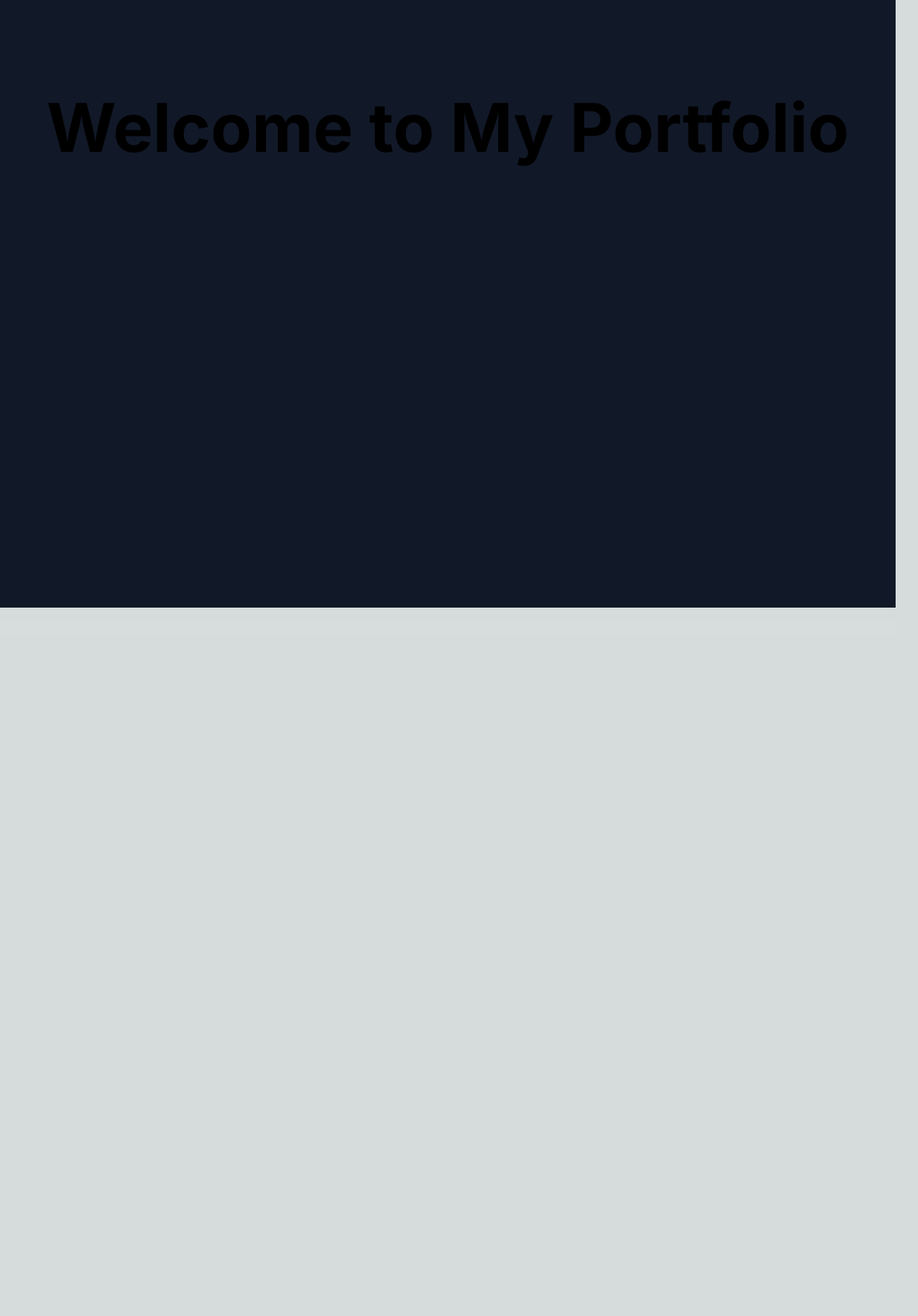
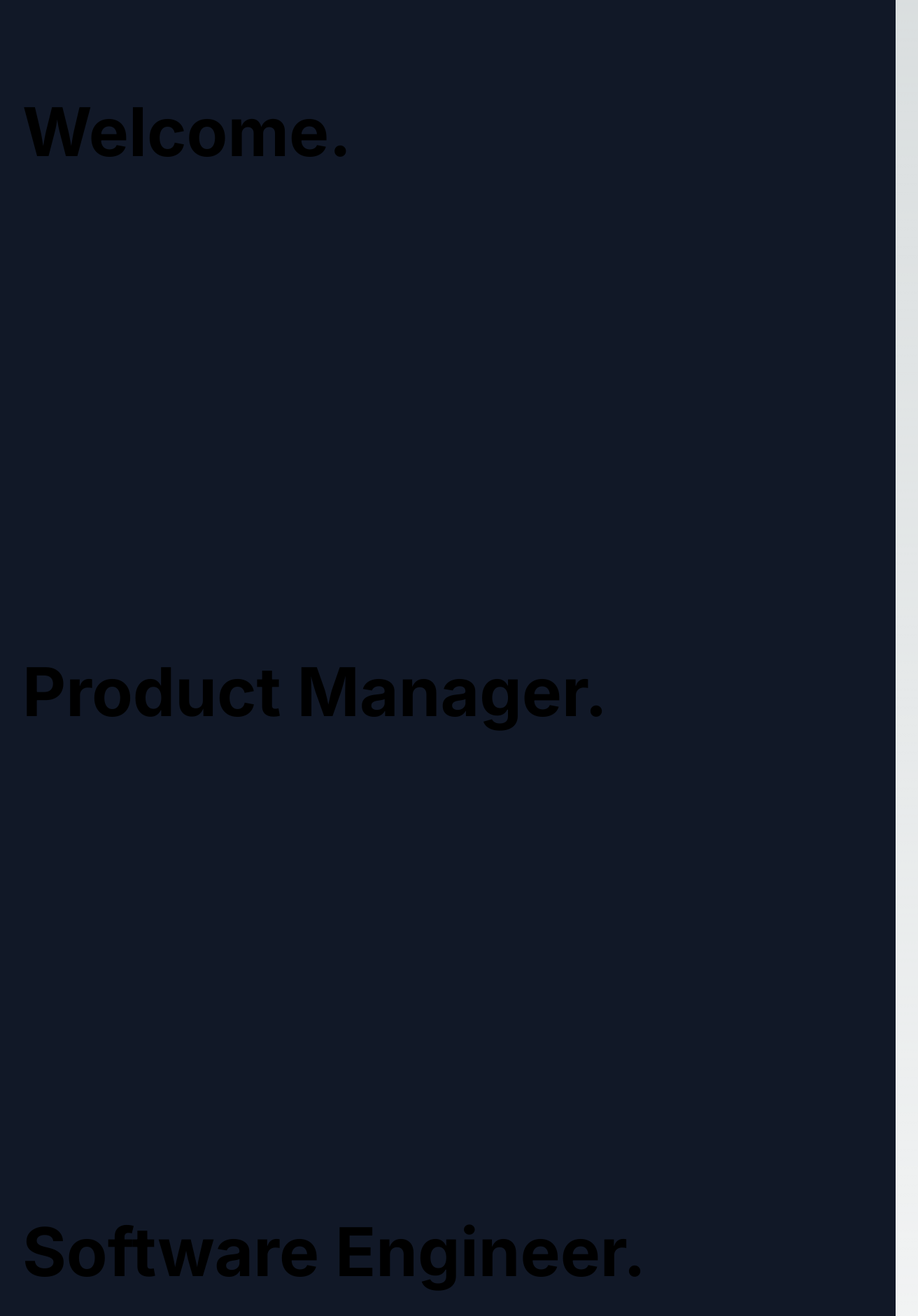
Before and after one commit to Taylorgtyler/taylorgtyler.com, a Next.js app: page / in a window 1280 px wide. Shown: the part 300-2180 px from the top of the page at 70% size, 1312 px wide, since content can reach past the window. Before the commit the page ends 1206 px from the top, so only its background shows below. Built offline with nearby package versions, Linux system fonts and the light colour scheme.

Commit message:
improved home animations

```diff
--- a/app/components/herosection/hero/index.tsx
+++ b/app/components/herosection/hero/index.tsx
@@ -1,50 +1,91 @@
-import React from "react";
-import { motion, useScroll, useTransform } from 'framer-motion';
+import React, { useEffect } from "react";
+import { motion, useAnimation } from 'framer-motion';
 
 const Hero: React.FC = () => {
-    const { scrollYProgress } = useScroll();
+    const controlTitle = useAnimation();
+    const controlFirstSection = useAnimation();
+    const controlSecondSection = useAnimation();
+    const controlFinalSection = useAnimation();
 
-    const initialTitleVariant = {
+    useEffect(() => {
+        const handleScroll = () => {
+            const scrollY = window.scrollY;
+            const windowHeight = window.innerHeight;
+
+            // Define the points at which each animation should start
+            const titleStart = windowHeight * 0.01;
+            const firstSectionStart = windowHeight * 0.8;
+            const secondSectionStart = windowHeight * 1.6;
+            const finalSectionStart = windowHeight * 2.4;
+
+            // Trigger animations based on scroll position
+            if (scrollY >= titleStart) controlTitle.start("visible");
+            if (scrollY >= firstSectionStart) controlFirstSection.start("visible");
+            if (scrollY >= secondSectionStart) controlSecondSection.start("visible");
+            if (scrollY >= finalSectionStart) controlFinalSection.start("visible");
+        };
+
+        window.addEventListener('scroll', handleScroll);
+
+        return () => {
+            window.removeEventListener('scroll', handleScroll);
+        };
+    }, [controlTitle, controlFirstSection, controlSecondSection, controlFinalSection]);
+
+    const initialVariant = {
         hidden: { y: 50, opacity: 0 },
         visible: {
             y: 0,
             opacity: 1,
-            transition: { type: "spring", duration: 1 }
+            transition: { type: "spring", duration: .5 }
         },
     };
 
-    const titleOpacity = useTransform(scrollYProgress, [0, 0.15], [1, 0]);
-    const paragraphY = useTransform(scrollYProgress, [0.1, 0.2], [50, 0]);
-    const paragraphOpacity = useTransform(scrollYProgress, [0.1, 0.3], [0, 1]);
-
     return (
         <div>
-            <div className="min-h-screen w-full flex items-center justify-center">
+            <div className="min-h-screen w-full flex items-center justify-left mx-8">
                 <motion.div
                     initial="hidden"
-                    animate="visible"
-                    variants={initialTitleVariant}
-                    style={{ opacity: titleOpacity }}
+                    animate={controlTitle}
+                    variants={initialVariant}
                     className="text-center"
                 >
-                    <h1 className="text-4xl md:text-8xl font-bold mb-3">
-                        Welcome to My Portfolio
-                    </h1>
+                    <h1 className="text-4xl md:text-8xl font-bold">Welcome.</h1>
                 </motion.div>
             </div>
-
-            <div className="h-[30vh]"></div>
-
-            <div className="w-full flex justify-center">
-                <motion.p
-                    style={{
-                        opacity: paragraphOpacity,
-                        y: paragraphY
-                    }}
-                    className="text-xl mb-3"
+            <div className="min-h-screen w-full flex items-center justify-left mx-8">
+                <motion.div
+                    initial="hidden"
+                    animate={controlFirstSection}
+                    variants={initialVariant}
+                    className="text-center"
                 >
-                    Product Manager. Product Engineer. Data Guy. Movie Guy.
-                </motion.p>
+                    <h1 className="text-4xl md:text-8xl font-bold">Product Manager.</h1>
+                </motion.div>
+            </div>
+            <div className="min-h-screen w-full flex items-center justify-left mx-8">
+                <motion.div
+                    initial="hidden"
+                    animate={controlSecondSection}
+                    variants={initialVariant}
+                    className="text-center"
+                >
+                    <h1 className="text-4xl md:text-8xl font-bold">Software Engineer.</h1>
+                </motion.div>
+            </div>
+            <div className="min-h-screen w-full flex items-top justify-center">
+                <motion.div
+                    initial="hidden"
+                    animate={controlFinalSection}
+                    variants={initialVariant}
+                    className="text-center"
+                >
+                    <h1 className="text-4xl mb-3">Product Manager. Product Engineer. Data Guy. Movie Guy.</h1>
+                    <p className="mx-20 mt-8">
+                        {`Hi, I'm Taylor. I'm a product manager, software engineer, and data enthusiast...
+                        My journey in the tech world started in my college data mining class...`}
+                    </p>
+                </motion.div>
             </div>
         </div>
     )
--- a/app/components/navigation/navbar/index.tsx
+++ b/app/components/navigation/navbar/index.tsx
@@ -33,7 +33,7 @@ const NavBar = () => {
     return (
         <nav className="sticky top-0 bg-gray-900 p-4 z-50">
           <div className="flex justify-center">
-        <ul className="flex space-x-4 mt-8">
+        <ul className="flex space-x-4 mt-4 mb-4">
           {pages.map((item, index) => (
             <li key={index} className="list-none">
               <Link href={item.path} className="text-white hover:text-gray-300  hover:underline transition duration-300 ease-in-out">
```
